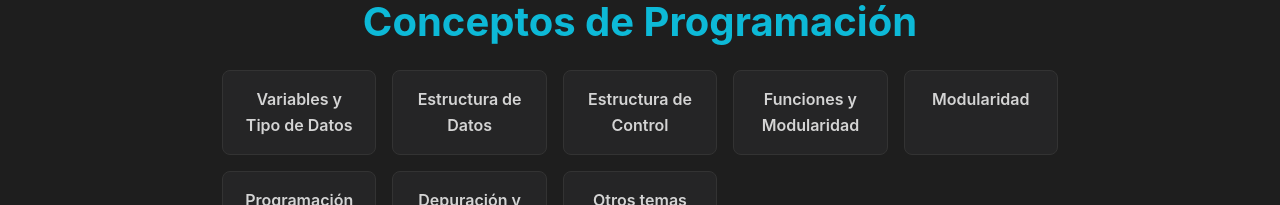
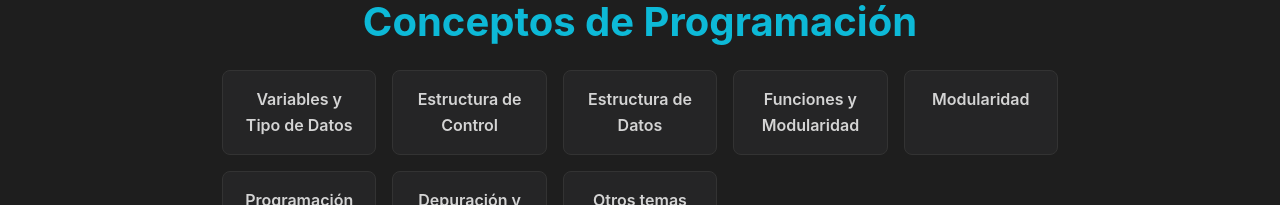
Before and after one commit to DdEze/SyntaxSphere, a Next.js app: page /programacion in a window 1280 px wide. Shown: the part 142-347 px from the top of the page. Built offline with nearby package versions, Linux system fonts and the light colour scheme.

Commit message:
Se agrego le pantalla 'Programacion'

```diff
--- a/app/programacion/page.js
+++ b/app/programacion/page.js
@@ -4,8 +4,8 @@ import '../../styles/global.css';
 
 const subcategorias = [
   { slug: 'variables', titulo: 'Variables y Tipo de Datos' },
+  { slug: 'estructura-control', titulo: 'Estructura de Control' },
   { slug: 'estructura-datos', titulo: 'Estructura de Datos' },
-  { slug: 'estructura-control', titulo: 'Estructura de Control' },
   { slug: 'funciones', titulo: 'Funciones y Modularidad' },
   { slug: 'modularidad', titulo: 'Modularidad' },
   { slug: 'orientada-objetos', titulo: 'Programación Orientada a Objetos (POO)' },
```
